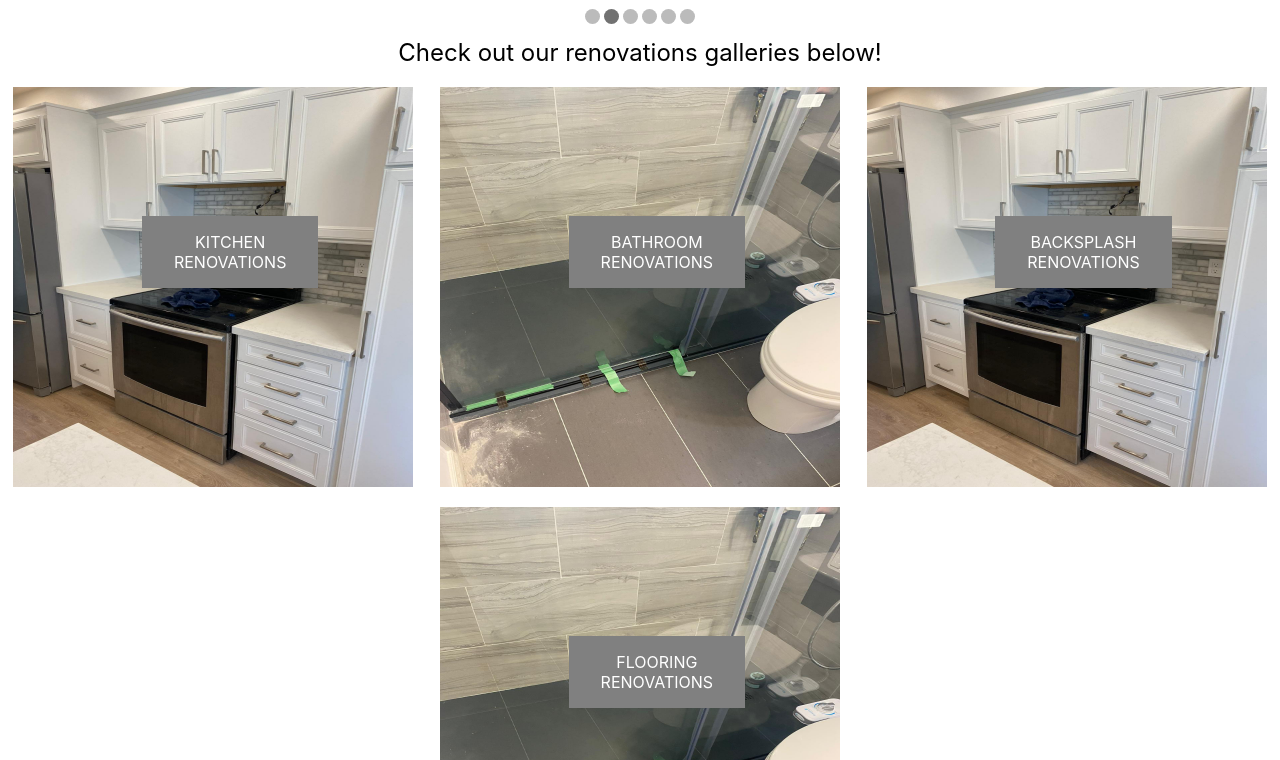
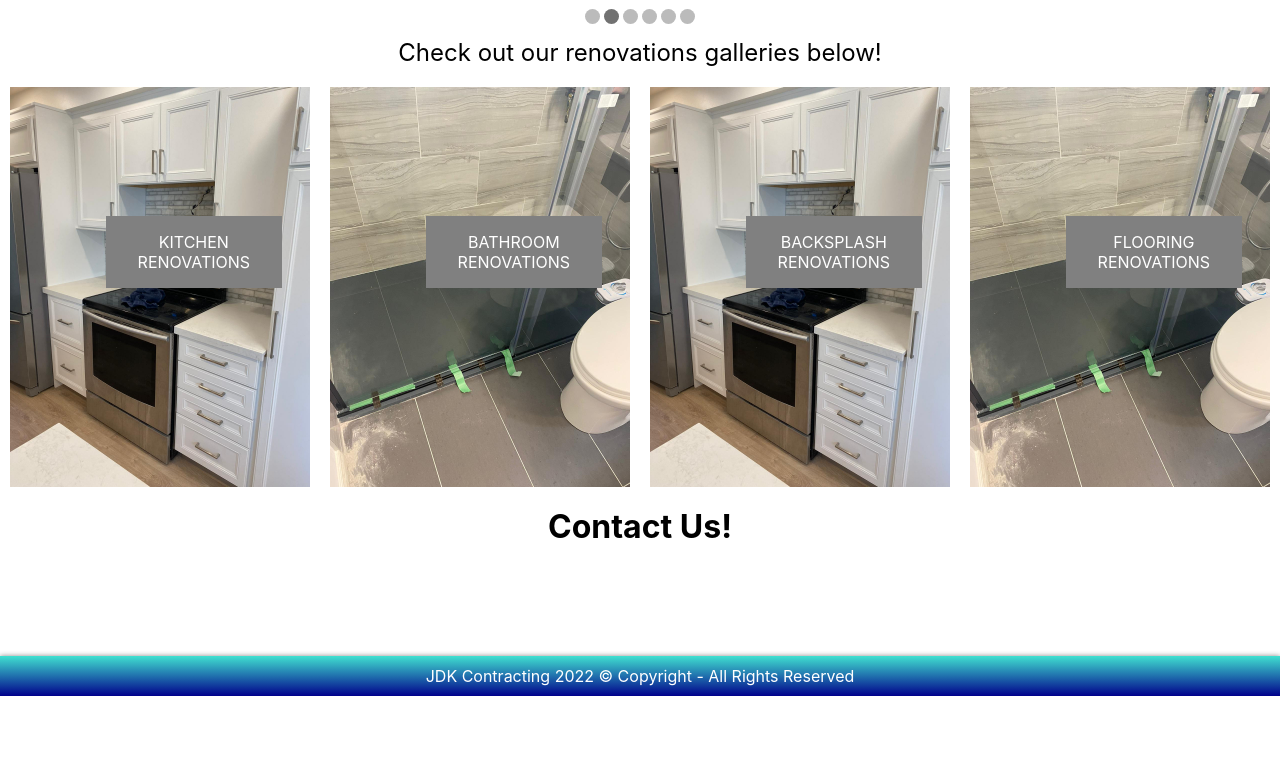
Before and after one commit to leon-chow/jdk-contracting-front-end, a React (Create React App) app: page / in a window 1280 px wide. Shown: the part 1380-2140 px from the top of the page. After the commit the page ends 2076 px from the top, so only its background shows below. Built offline with nearby package versions, Linux system fonts and the light colour scheme.

Commit message:
Add contact form template, fix some styling

```diff
--- a/src/components/body/body.jsx
+++ b/src/components/body/body.jsx
@@ -3,6 +3,7 @@ import Hero from "./hero/hero";
 import About from "./about/about";
 import ImageCarousel from "./imagecarousel/imagecarousel";
 import ImageGallery from "./imagegallery/imagegallery";
+import ContactForm from "./contactform/contactform";
 
 import kitchen from "../../assets/KITCHEN_1.jpg";
 import bathroom from "../../assets/BATHROOM_1.jpg";
@@ -41,6 +42,7 @@ const Body = () => {
           galleryText={"FLOORING RENOVATIONS"}
         />
       </div>
+      <ContactForm />
     </div>
   );
 };
--- /dev/null
+++ b/src/components/body/contactform/contactform.jsx
@@ -0,0 +1,7 @@
+import "./contactform.css";
+
+const ContactForm = () => {
+  return <h1 className="form-header">Contact Us!</h1>;
+};
+
+export default ContactForm;
--- a/src/components/body/imagecarousel/imagecarousel.css
+++ b/src/components/body/imagecarousel/imagecarousel.css
@@ -7,7 +7,7 @@
 
 .image-carousel {
     overflow: hidden;
-    width: 50%;
+    max-width: 50%;
 
     height: 500px;
     display: flex;
--- a/src/components/body/imagegallery/imagegallery.css
+++ b/src/components/body/imagegallery/imagegallery.css
@@ -3,8 +3,10 @@
 }
 
 .gallery-image {
-    width: 400px;
+    max-width: 400px;
     height: 400px;
+    align-items: center;
+    justify-content: center;
     opacity: 1;
     display: block;
     transition: .5 ease;
```
Also changed, not shown: src/components/body/contactform/contactform.css (added).
